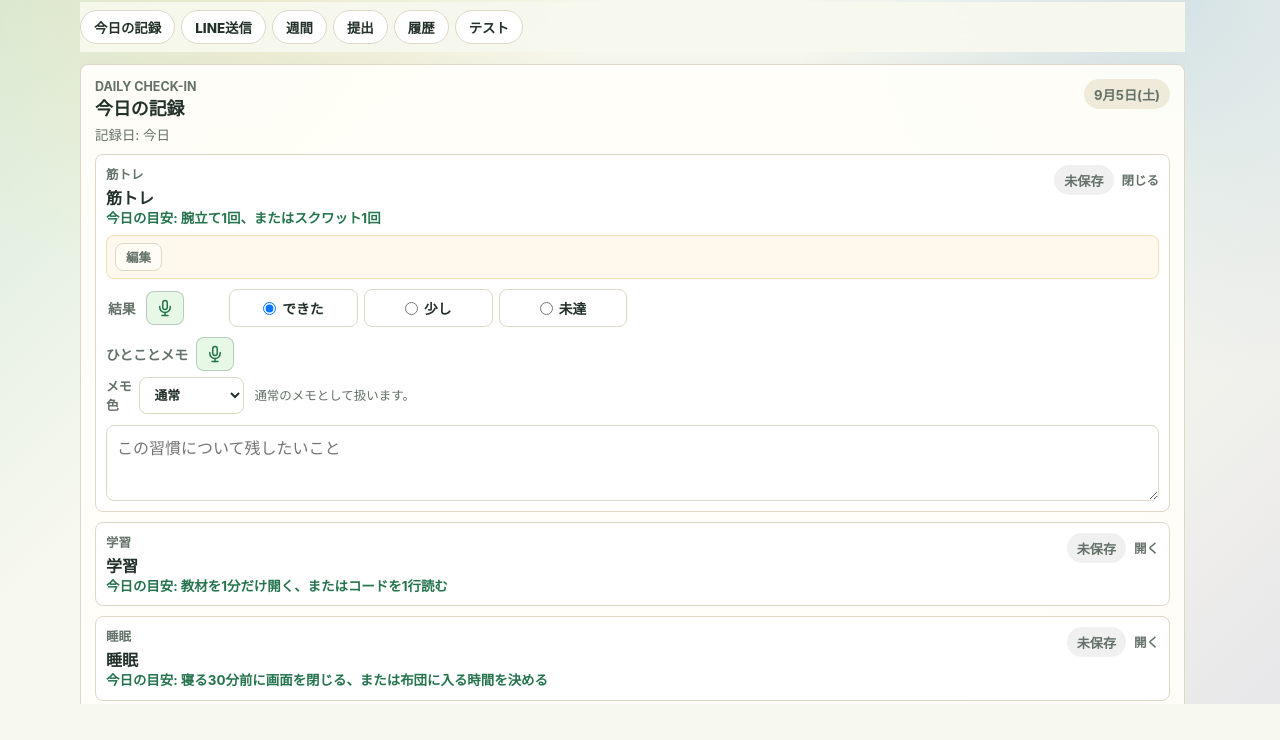
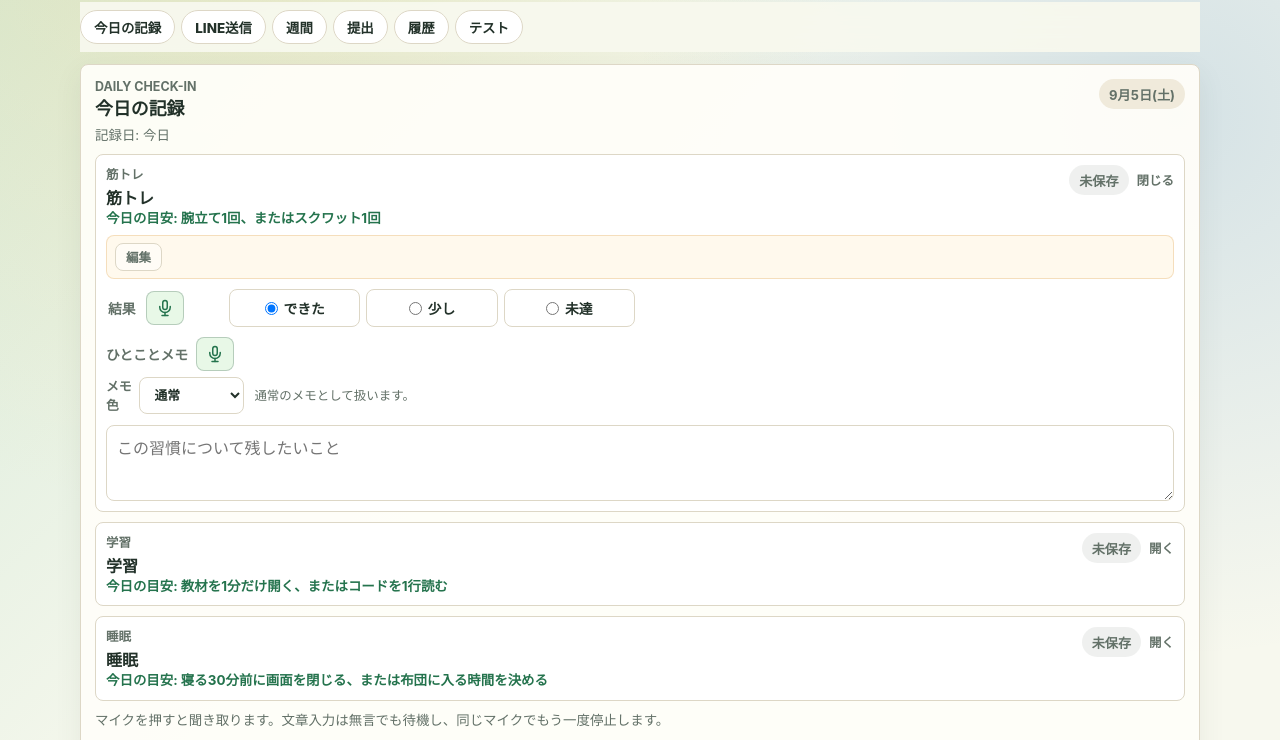
Before and after one commit to tetu5473/ota-habit-coach, a website: page index.html in a window 1280 px wide. Shown: the part 96-836 px from the top of the page. Before the commit the page ends 800 px from the top, so only its background shows below. Drawn offline with Linux system fonts and the light colour scheme; no server answers.

Commit message:
Allow page scrolling outside app frame

```diff
--- a/styles.css
+++ b/styles.css
@@ -41,15 +41,15 @@
 }
 
 html {
-  height: 100%;
-  overflow: hidden;
+  min-height: 100%;
+  overflow-y: auto;
 }
 
 body {
   margin: 0;
-  height: 100%;
+  min-height: 100%;
   min-width: 320px;
-  overflow: hidden;
+  overflow-y: auto;
   background:
     radial-gradient(circle at 18% 0%, rgba(255, 201, 92, 0.2), transparent 30%),
     radial-gradient(circle at 92% 12%, rgba(58, 127, 192, 0.18), transparent 28%),
@@ -69,14 +69,11 @@ textarea {
 
 .app-shell {
   width: min(1120px, calc(100% - 32px));
-  height: 100dvh;
+  min-height: 100dvh;
   margin: 0 auto;
   padding: 18px 0 28px;
-  /* The app shell owns scrolling so trackpads work reliably in the in-app browser. */
-  overflow-y: auto;
-  overscroll-behavior-y: contain;
-  scrollbar-gutter: stable;
-  -webkit-overflow-scrolling: touch;
+  /* NOTE: ページ全体をスクロール対象にして、フォーム枠の外でもスクロールできるようにする。 */
+  overflow: visible;
 }
 
 .topbar {
```
